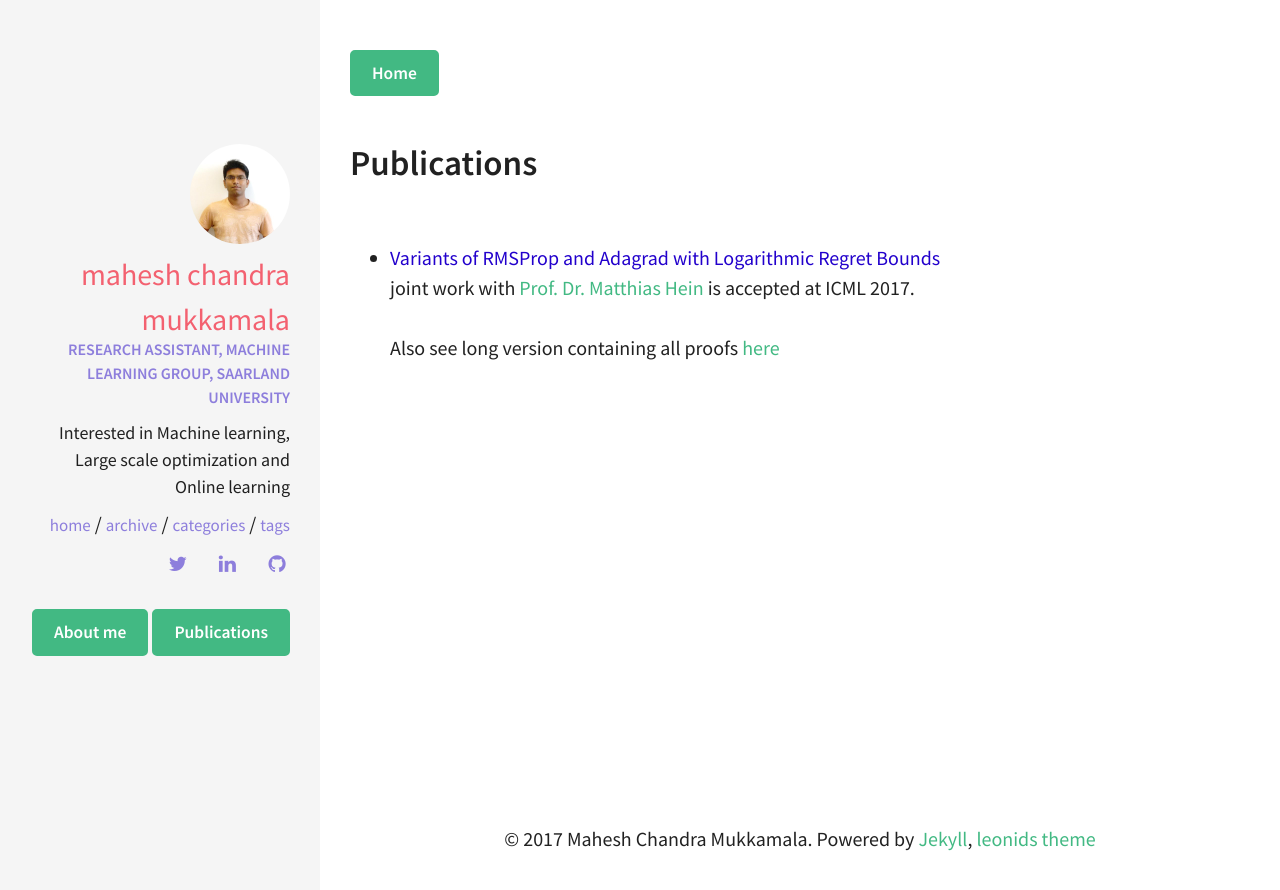
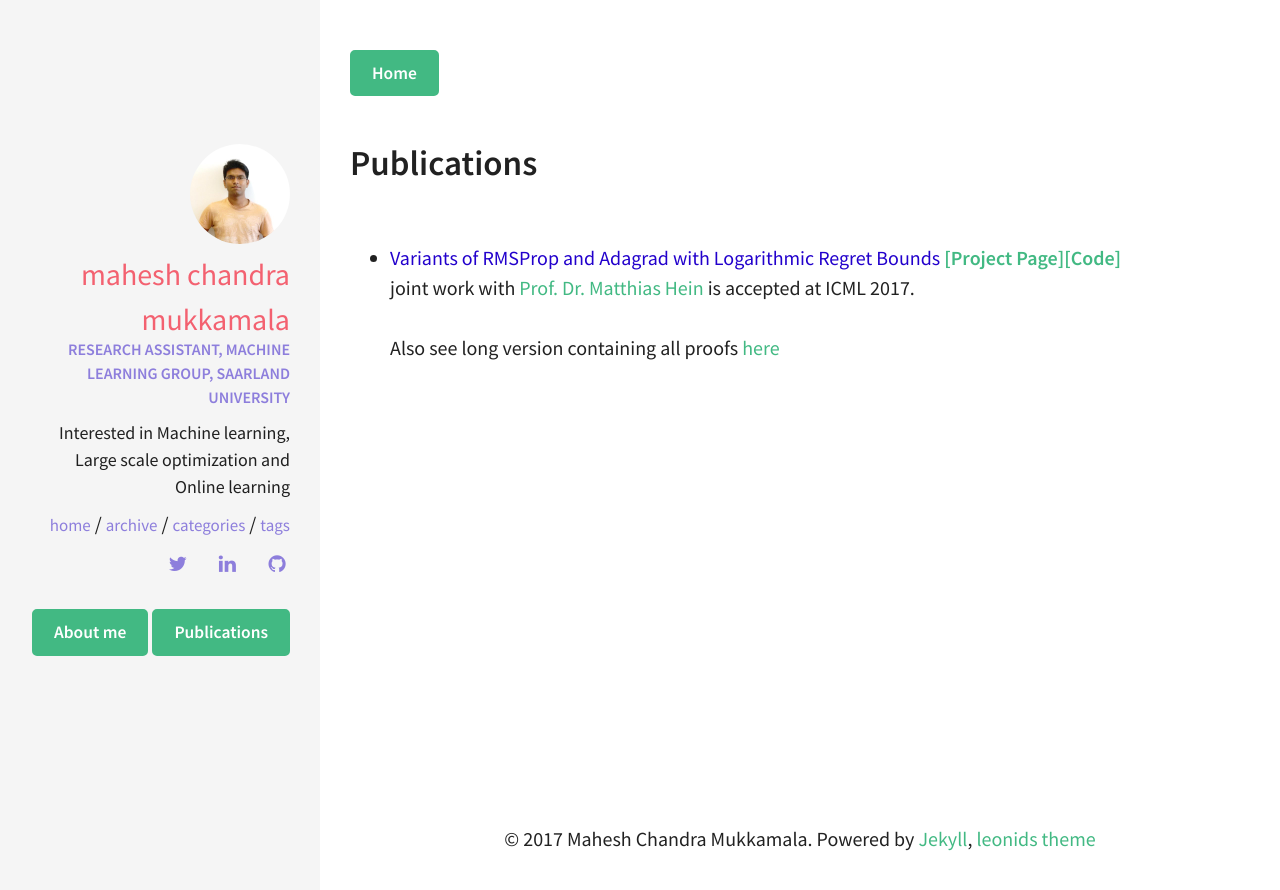
Before and after one commit to mmahesh/mmahesh.github.io, a Jekyll site: the page built from publications.html, in a window 1280 px wide. Shown: the top 890 px of the page. Built offline with Jekyll 4.4.1, drawn with Linux system fonts in a browser that asks for light colours.

Commit message:
updates to pubs

```diff
--- a/_layouts/publications.html
+++ b/_layouts/publications.html
@@ -12,7 +12,7 @@
 
     <article class="page-content">
     <ul>
-      <li> <a href="http://www.ml.uni-saarland.de/Publications/MukHei-VariantsRMSPropAdagradLogRegret.pdf" style="color:#2200CC;" target="_blank">Variants of RMSProp and Adagrad with Logarithmic Regret Bounds</a></li> joint work with <a  target="_blank" href="http://www.ml.uni-saarland.de/people/hein.htm">Prof. Dr. Matthias Hein</a> is accepted at ICML 2017.
+      <li> <a href="http://www.ml.uni-saarland.de/Publications/MukHei-VariantsRMSPropAdagradLogRegret.pdf" style="color:#2200CC;" target="_blank">Variants of RMSProp and Adagrad with Logarithmic Regret Bounds</a> <b><a target="_blank" href="https://www.researchgate.net/project/Large-scale-optimization-methods-for-machine-learning">[Project Page]</a><a target="_blank" href="https://github.com/mmahesh/variants_of_rmsprop_and_adagrad">[Code]</a></b></li> joint work with <a  target="_blank" href="http://www.ml.uni-saarland.de/people/hein.htm">Prof. Dr. Matthias Hein</a> is accepted at ICML 2017.
       <br><br>
       Also see long version containing all proofs <a href="http://www.ml.uni-saarland.de/Publications/MukHei-VariantsRMSPropAdagradLogRegretLongVersion.pdf" target="_blank"> here</a>
     </ul>
```
